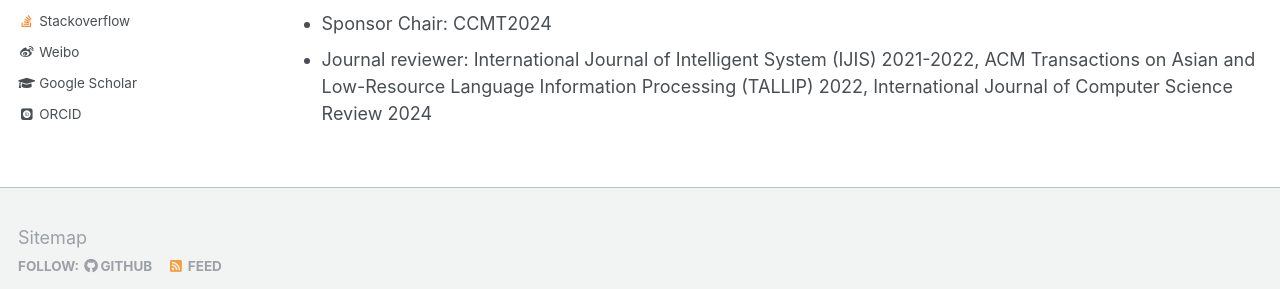
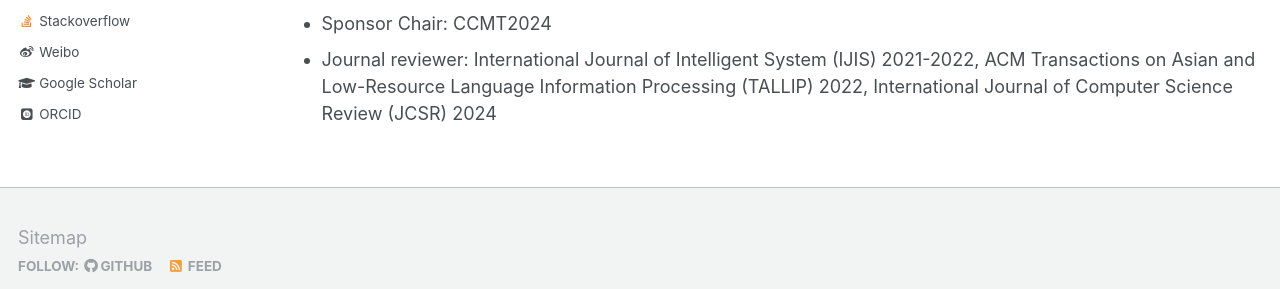
Before and after one commit to miradel51/miradel51.github.io, a Jekyll site: the page built from _pages/publications.md, in a window 1280 px wide and 900 px high, scrolled down 4942 px. Shown: the part 557-846 px from the top of the window. Built offline with Jekyll 4.4.1, drawn with Linux system fonts in a browser that asks for light colours; some web fonts are replaced.

Commit message:
Update publications.md

```diff
--- a/_pages/publications.md
+++ b/_pages/publications.md
@@ -33,4 +33,4 @@ Academic Service
 * Conference reviewer & PC member: ACL2016, ACL2023-2024, EACL2024, NAACL2019, NAACL2024, EMNLP2024, AAAI2018, COLING2018, COLING2025, ACM MM2024, IJCNN2022, NLP2024, PACLIC2021, NLPAI2022, MLIP2022-2023, DMS2023, IEEE CAI2024, Fuzzy2024
 * Technical Program Committee (TPC): AISS2023-2024, AICCC2023, CMCM2024, IEEE MLNLP2024
 * Sponsor Chair: CCMT2024
-* Journal reviewer: International Journal of Intelligent System (IJIS) 2021-2022, ACM Transactions on Asian and Low-Resource Language Information Processing (TALLIP) 2022, International Journal of Computer Science Review 2024
+* Journal reviewer: International Journal of Intelligent System (IJIS) 2021-2022, ACM Transactions on Asian and Low-Resource Language Information Processing (TALLIP) 2022, International Journal of Computer Science Review (JCSR) 2024
```
